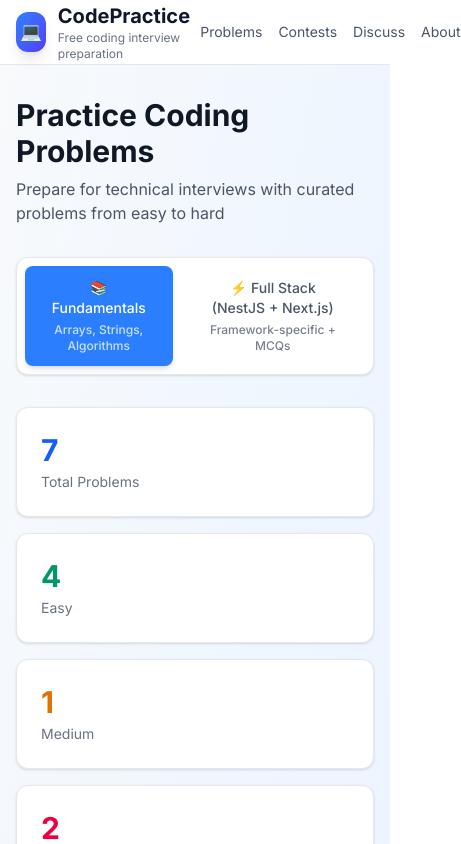
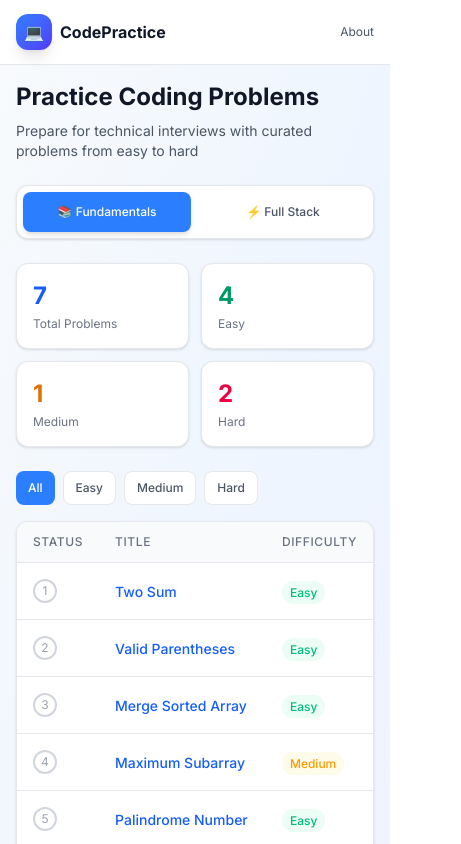
Before and after one commit to dehyabi/coding-practice-app, a Next.js app: page / in a window 390 px wide. Shown: the top 844 px of the page, 461 px wide, since content can reach past the window. Built offline with nearby package versions, Linux system fonts and the light colour scheme.

Commit message:
feat: Make fully responsive for mobile devices

```diff
--- a/src/app/page.tsx
+++ b/src/app/page.tsx
@@ -29,28 +29,20 @@ export default function Home() {
       <header className="bg-white border-b border-gray-200 sticky top-0 z-10">
         <div className="max-w-7xl mx-auto px-4 sm:px-6 lg:px-8">
           <div className="flex items-center justify-between h-16">
-            <div className="flex items-center gap-3">
-              <div className="w-10 h-10 rounded-xl bg-gradient-to-br from-blue-500 to-indigo-600 flex items-center justify-center text-white font-bold text-lg shadow-lg">
+            <Link href="/" className="flex items-center gap-2 sm:gap-3 group">
+              <div className="w-9 h-9 sm:w-10 sm:h-10 rounded-xl bg-gradient-to-br from-blue-500 to-indigo-600 flex items-center justify-center text-white font-bold text-base sm:text-lg shadow-lg">
                 💻
               </div>
               <div>
-                <h1 className="text-xl font-bold text-gray-900">CodePractice</h1>
-                <p className="text-xs text-gray-500">Free coding interview preparation</p>
+                <h1 className="text-base sm:text-xl font-bold text-gray-900">CodePractice</h1>
+                <p className="text-xs text-gray-500 hidden sm:block">Free coding interview preparation</p>
               </div>
-            </div>
-            <nav className="flex items-center gap-4">
-              <a href="#" className="text-sm text-gray-600 hover:text-gray-900">
-                Problems
-              </a>
-              <a href="#" className="text-sm text-gray-600 hover:text-gray-900">
-                Contests
-              </a>
-              <a href="#" className="text-sm text-gray-600 hover:text-gray-900">
-                Discuss
-              </a>
+            </Link>
+            <nav className="flex items-center gap-2 sm:gap-4">
               <Link
                 href="/about"
-                className="text-sm text-gray-600 hover:text-gray-900">
+                className="text-xs sm:text-sm text-gray-600 hover:text-gray-900"
+              >
                 About
               </Link>
             </nav>
@@ -59,106 +51,105 @@ export default function Home() {
       </header>
 
       {/* Main Content */}
-      <main className="max-w-7xl mx-auto px-4 sm:px-6 lg:px-8 py-8">
+      <main className="max-w-7xl mx-auto px-4 sm:px-6 lg:px-8 py-4 sm:py-8">
         {/* Hero Section */}
-        <div className="mb-8">
-          <h2 className="text-3xl font-bold text-gray-900 mb-2">
+        <div className="mb-6 sm:mb-8">
+          <h2 className="text-2xl sm:text-3xl lg:text-4xl font-bold text-gray-900 mb-2">
             Practice Coding Problems
           </h2>
-          <p className="text-gray-600">
+          <p className="text-sm sm:text-base text-gray-600">
             Prepare for technical interviews with curated problems from easy to hard
           </p>
         </div>
 
-        {/* Mode Selector */}
-        <div className="mb-8">
-          <div className="flex gap-2 bg-white p-2 rounded-xl shadow-sm border border-gray-200 inline-flex">
+        {/* Mode Selector - Full width on mobile */}
+        <div className="mb-6 sm:mb-8">
+          <div className="flex gap-2 bg-white p-1.5 sm:p-2 rounded-xl shadow-sm border border-gray-200 w-full sm:w-auto">
             <button
               onClick={() => setMode('fundamentals')}
-              className={`px-6 py-3 rounded-lg text-sm font-medium transition-all ${
+              className={`flex-1 sm:flex-none px-3 sm:px-6 py-3 sm:py-3 rounded-lg text-xs sm:text-sm font-medium transition-all ${
                 mode === 'fundamentals'
                   ? 'bg-blue-500 text-white shadow-md'
                   : 'text-gray-600 hover:bg-gray-100'
               }`}
             >
               📚 Fundamentals
-              <span className="block text-xs opacity-75 mt-1">Arrays, Strings, Algorithms</span>
             </button>
             <button
               onClick={() => setMode('fullstack')}
-              className={`px-6 py-3 rounded-lg text-sm font-medium transition-all ${
+              className={`flex-1 sm:flex-none px-3 sm:px-6 py-3 sm:py-3 rounded-lg text-xs sm:text-sm font-medium transition-all ${
                 mode === 'fullstack'
                   ? 'bg-gradient-to-r from-blue-500 to-indigo-600 text-white shadow-md'
                   : 'text-gray-600 hover:bg-gray-100'
               }`}
             >
-              ⚡ Full Stack (NestJS + Next.js)
-              <span className="block text-xs opacity-75 mt-1">Framework-specific + MCQs</span>
+              ⚡ Full Stack
             </button>
           </div>
         </div>
 
-        {/* Stats */}
-        <div className="grid grid-cols-1 md:grid-cols-4 gap-4 mb-8">
-          <div className="bg-white rounded-xl p-6 shadow-sm border border-gray-200">
-            <div className="text-3xl font-bold text-blue-600">{currentProblems.length}</div>
-            <div className="text-sm text-gray-500 mt-1">Total Problems</div>
+        {/* Stats - 2 columns on mobile, 4 on desktop */}
+        <div className="grid grid-cols-2 lg:grid-cols-4 gap-3 sm:gap-4 mb-6 sm:mb-8">
+          <div className="bg-white rounded-xl p-4 sm:p-6 shadow-sm border border-gray-200">
+            <div className="text-2xl sm:text-3xl font-bold text-blue-600">{currentProblems.length}</div>
+            <div className="text-xs sm:text-sm text-gray-500 mt-1">Total Problems</div>
           </div>
-          <div className="bg-white rounded-xl p-6 shadow-sm border border-gray-200">
-            <div className="text-3xl font-bold text-emerald-600">
+          <div className="bg-white rounded-xl p-4 sm:p-6 shadow-sm border border-gray-200">
+            <div className="text-2xl sm:text-3xl font-bold text-emerald-600">
               {currentProblems.filter((p) => p.difficulty === 'Easy').length}
             </div>
-            <div className="text-sm text-gray-500 mt-1">Easy</div>
+            <div className="text-xs sm:text-sm text-gray-500 mt-1">Easy</div>
           </div>
-          <div className="bg-white rounded-xl p-6 shadow-sm border border-gray-200">
-            <div className="text-3xl font-bold text-amber-600">
+          <div className="bg-white rounded-xl p-4 sm:p-6 shadow-sm border border-gray-200">
+            <div className="text-2xl sm:text-3xl font-bold text-amber-600">
               {currentProblems.filter((p) => p.difficulty === 'Medium').length}
             </div>
-            <div className="text-sm text-gray-500 mt-1">Medium</div>
+            <div className="text-xs sm:text-sm text-gray-500 mt-1">Medium</div>
           </div>
-          <div className="bg-white rounded-xl p-6 shadow-sm border border-gray-200">
-            <div className="text-3xl font-bold text-rose-600">
+          <div className="bg-white rounded-xl p-4 sm:p-6 shadow-sm border border-gray-200">
+            <div className="text-2xl sm:text-3xl font-bold text-rose-600">
               {currentProblems.filter((p) => p.difficulty === 'Hard').length}
             </div>
-            <div className="text-sm text-gray-500 mt-1">Hard</div>
+            <div className="text-xs sm:text-sm text-gray-500 mt-1">Hard</div>
           </div>
         </div>
 
+        {/* Full Stack Mode Info */}
         {mode === 'fullstack' && (
-          <div className="mb-8 bg-gradient-to-r from-blue-50 to-indigo-50 border border-blue-200 rounded-xl p-6">
-            <h3 className="text-lg font-bold text-gray-900 mb-2">🎯 Full Stack Practice Mode</h3>
-            <p className="text-gray-700 mb-4">
+          <div className="mb-6 sm:mb-8 bg-gradient-to-r from-blue-50 to-indigo-50 border border-blue-200 rounded-xl p-4 sm:p-6">
+            <h3 className="text-base sm:text-lg font-bold text-gray-900 mb-2">🎯 Full Stack Practice Mode</h3>
+            <p className="text-sm sm:text-base text-gray-700 mb-4">
               This mode includes NestJS backend problems, Next.js frontend challenges, and full-stack integration tasks.
               Also includes {mcqQuestions.length} multiple-choice questions for interview prep!
             </p>
-            <div className="grid grid-cols-1 md:grid-cols-3 gap-4">
-              <div className="bg-white rounded-lg p-4 border border-blue-100">
-                <div className="text-2xl mb-2">🔧</div>
-                <div className="font-semibold text-gray-800">NestJS</div>
-                <div className="text-sm text-gray-600">Controllers, Services, Guards, JWT</div>
+            <div className="grid grid-cols-1 sm:grid-cols-3 gap-3 sm:gap-4">
+              <div className="bg-white rounded-lg p-3 sm:p-4 border border-blue-100">
+                <div className="text-xl sm:text-2xl mb-2">🔧</div>
+                <div className="font-semibold text-gray-800 text-sm sm:text-base">NestJS</div>
+                <div className="text-xs text-gray-600">Controllers, Services, Guards, JWT</div>
               </div>
-              <div className="bg-white rounded-lg p-4 border border-indigo-100">
-                <div className="text-2xl mb-2">⚛️</div>
-                <div className="font-semibold text-gray-800">Next.js</div>
-                <div className="text-sm text-gray-600">App Router, Server Components, Data Fetching</div>
+              <div className="bg-white rounded-lg p-3 sm:p-4 border border-indigo-100">
+                <div className="text-xl sm:text-2xl mb-2">⚛️</div>
+                <div className="font-semibold text-gray-800 text-sm sm:text-base">Next.js</div>
+                <div className="text-xs text-gray-600">App Router, Server Components, Data Fetching</div>
               </div>
-              <div className="bg-white rounded-lg p-4 border border-purple-100">
-                <div className="text-2xl mb-2">📝</div>
-                <div className="font-semibold text-gray-800">MCQs</div>
-                <div className="text-sm text-gray-600">{mcqQuestions.length} practice questions</div>
+              <div className="bg-white rounded-lg p-3 sm:p-4 border border-purple-100">
+                <div className="text-xl sm:text-2xl mb-2">📝</div>
+                <div className="font-semibold text-gray-800 text-sm sm:text-base">MCQs</div>
+                <div className="text-xs text-gray-600">{mcqQuestions.length} practice questions</div>
               </div>
             </div>
           </div>
         )}
 
-        {/* Filter */}
-        <div className="mb-6">
-          <div className="flex gap-2">
+        {/* Filter - Wrap on mobile */}
+        <div className="mb-4 sm:mb-6">
+          <div className="flex flex-wrap gap-2">
             {['All', 'Easy', 'Medium', 'Hard'].map((difficulty) => (
               <button
                 key={difficulty}
                 onClick={() => setFilter(difficulty)}
-                className={`px-4 py-2 rounded-lg text-sm font-medium transition-colors ${
+                className={`px-3 sm:px-4 py-2 rounded-lg text-xs sm:text-sm font-medium transition-colors ${
                   filter === difficulty
                     ? 'bg-blue-500 text-white'
                     : 'bg-white text-gray-600 hover:bg-gray-100 border border-gray-200'
@@ -175,10 +166,10 @@ export default function Home() {
 
         {/* MCQ Section for Full Stack Mode */}
         {mode === 'fullstack' && (
-          <div className="mt-12">
-            <h3 className="text-2xl font-bold text-gray-900 mb-6">📝 Multiple Choice Practice</h3>
-            <div className="bg-white rounded-xl shadow-sm border border-gray-200 p-6">
-              <p className="text-gray-600 mb-4">
+          <div className="mt-8 sm:mt-12">
+            <h3 className="text-xl sm:text-2xl font-bold text-gray-900 mb-6">📝 Multiple Choice Practice</h3>
+            <div className="bg-white rounded-xl shadow-sm border border-gray-200 p-4 sm:p-6">
+              <p className="text-sm sm:text-base text-gray-600 mb-4">
                 Test your knowledge with {mcqQuestions.length} questions covering JavaScript, TypeScript, NestJS, Next.js, and API design.
               </p>
               <div className="space-y-4">
@@ -199,29 +190,29 @@ export default function Home() {
               <p>Free coding practice platform for technical interview preparation</p>
               <p className="mt-1">
                 Built with Next.js, TypeScript & Tailwind CSS by{' '}
-                <a
+                <Link
                   href="/about"
                   className="text-blue-600 hover:underline font-medium"
                 >
                   Dehya Qalbi
-                </a>
+                </Link>
               </p>
             </div>
-            <div className="flex items-center gap-4">
+            <div className="flex items-center gap-3 sm:gap-4">
               <a
                 href="https://github.com/dehyabi/coding-practice-app"
                 target="_blank"
                 rel="noopener noreferrer"
-                className="text-sm text-gray-600 hover:text-gray-900 flex items-center gap-1"
+                className="text-xs sm:text-sm text-gray-600 hover:text-gray-900 flex items-center gap-1"
               >
                 ⭐ Star on GitHub
               </a>
-              <a
+              <Link
                 href="/about"
-                className="text-sm text-gray-600 hover:text-gray-900"
+                className="text-xs sm:text-sm text-gray-600 hover:text-gray-900"
               >
                 About
-              </a>
+              </Link>
             </div>
           </div>
         </div>
@@ -241,8 +232,8 @@ function MCQCard({ question }: { question: typeof mcqQuestions[0] }) {
 
   return (
     <div className="border border-gray-200 rounded-lg p-4 hover:shadow-md transition-shadow">
-      <p className="font-medium text-gray-900 mb-4">{question.question}</p>
-      <div className="grid grid-cols-1 md:grid-cols-2 gap-2 mb-4">
+      <p className="font-medium text-gray-900 mb-4 text-sm sm:text-base">{question.question}</p>
+      <div className="grid grid-cols-1 sm:grid-cols-2 gap-2 mb-4">
         {question.options.map((option, idx) => {
           const isSelected = selectedAnswer === idx;
           const isCorrect = idx === question.correct;
--- a/src/app/problems/[id]/page.tsx
+++ b/src/app/problems/[id]/page.tsx
@@ -69,18 +69,18 @@ export default function ProblemPage() {
       <header className="bg-white border-b border-gray-200 sticky top-0 z-10">
         <div className="max-w-[1600px] mx-auto px-4 sm:px-6 lg:px-8">
           <div className="flex items-center justify-between h-14">
-            <div className="flex items-center gap-4">
+            <div className="flex items-center gap-2 sm:gap-4 overflow-x-auto">
               <Link
                 href="/"
-                className="text-gray-600 hover:text-gray-900 flex items-center gap-2"
+                className="text-gray-600 hover:text-gray-900 flex items-center gap-1 sm:gap-2 whitespace-nowrap"
               >
                 <span>←</span>
-                <span className="text-sm font-medium">Back</span>
+                <span className="text-xs sm:text-sm font-medium">Back</span>
               </Link>
-              <div className="h-6 w-px bg-gray-200" />
-              <h1 className="text-lg font-semibold text-gray-900">{problem.title}</h1>
+              <div className="h-6 w-px bg-gray-200 hidden sm:block" />
+              <h1 className="text-sm sm:text-lg font-semibold text-gray-900 whitespace-nowrap">{problem.title}</h1>
               <span
-                className={`px-3 py-1 rounded-full text-xs font-medium ${
+                className={`px-2 sm:px-3 py-1 rounded-full text-xs font-medium whitespace-nowrap ${
                   problem.difficulty === 'Easy'
                     ? 'bg-emerald-100 text-emerald-700'
                     : problem.difficulty === 'Medium'
@@ -95,16 +95,16 @@ export default function ProblemPage() {
         </div>
       </header>
 
-      {/* Main Content - Split View */}
+      {/* Main Content - Stack on mobile, split on desktop */}
       <div className="max-w-[1600px] mx-auto">
-        <div className="grid grid-cols-2 gap-0" style={{ height: 'calc(100vh - 56px)' }}>
+        <div className="flex flex-col lg:grid lg:grid-cols-2 gap-0" style={{ minHeight: 'calc(100vh - 56px)' }}>
           {/* Left Panel - Problem Description */}
           <div className="border-r border-gray-200 overflow-y-auto bg-white">
-            <div className="p-6">
+            <div className="p-4 sm:p-6">
               <div className="prose prose-sm max-w-none">
-                <h2 className="text-xl font-bold text-gray-900 mb-4">Description</h2>
+                <h2 className="text-lg sm:text-xl font-bold text-gray-900 mb-4">Description</h2>
                 <div
-                  className="text-gray-700 whitespace-pre-line leading-relaxed"
+                  className="text-gray-700 whitespace-pre-line leading-relaxed text-sm sm:text-base"
                   dangerouslySetInnerHTML={{
                     __html: problem.description
                       .replace(/`([^`]+)`/g, '<code class="bg-gray-100 px-1.5 py-0.5 rounded text-sm">$1</code>')
@@ -112,19 +112,19 @@ export default function ProblemPage() {
                   }}
                 />
 
-                <h3 className="text-lg font-bold text-gray-900 mt-8 mb-3">Examples</h3>
-                <div className="space-y-4">
+                <h3 className="text-base sm:text-lg font-bold text-gray-900 mt-6 sm:mt-8 mb-3">Examples</h3>
+                <div className="space-y-3 sm:space-y-4">
                   {problem.examples.map((example, index) => (
-                    <div key={index} className="bg-gray-50 rounded-lg p-4 border border-gray-200">
-                      <div className="font-medium text-gray-700 mb-2">Example {index + 1}:</div>
-                      <div className="space-y-2 text-sm">
+                    <div key={index} className="bg-gray-50 rounded-lg p-3 sm:p-4 border border-gray-200">
+                      <div className="font-medium text-gray-700 mb-2 text-sm sm:text-base">Example {index + 1}:</div>
+                      <div className="space-y-2 text-xs sm:text-sm">
                         <div>
                           <span className="text-gray-500">Input:</span>{' '}
-                          <code className="bg-white px-2 py-1 rounded">{example.input}</code>
+                          <code className="bg-white px-2 py-1 rounded block mt-1 overflow-x-auto">{example.input}</code>
                         </div>
                         <div>
                           <span className="text-gray-500">Output:</span>{' '}
-                          <code className="bg-white px-2 py-1 rounded">{example.output}</code>
+                          <code className="bg-white px-2 py-1 rounded block mt-1 overflow-x-auto">{example.output}</code>
                         </div>
                         {example.explanation && (
                           <div>
@@ -137,8 +137,8 @@ export default function ProblemPage() {
                   ))}
                 </div>
 
-                <h3 className="text-lg font-bold text-gray-900 mt-8 mb-3">Constraints</h3>
-                <ul className="list-disc list-inside space-y-1 text-gray-700">
+                <h3 className="text-base sm:text-lg font-bold text-gray-900 mt-6 sm:mt-8 mb-3">Constraints</h3>
+                <ul className="list-disc list-inside space-y-1 text-gray-700 text-sm sm:text-base">
                   {problem.constraints.map((constraint, index) => (
                     <li key={index}>{constraint}</li>
                   ))}
@@ -148,7 +148,7 @@ export default function ProblemPage() {
                   {problem.tags.map((tag) => (
                     <span
                       key={tag}
-                      className="px-3 py-1 bg-blue-50 text-blue-700 rounded-full text-sm"
+                      className="px-3 py-1 bg-blue-50 text-blue-700 rounded-full text-xs sm:text-sm"
                     >
                       {tag}
                     </span>
@@ -159,9 +159,9 @@ export default function ProblemPage() {
           </div>
 
           {/* Right Panel - Code Editor & Console */}
-          <div className="flex flex-col" style={{ height: 'calc(100vh - 56px)' }}>
+          <div className="flex flex-col" style={{ minHeight: 'calc(100vh - 56px)' }}>
             {/* Code Editor - Top 60% */}
-            <div className="flex-1 p-4 border-b border-gray-200 overflow-hidden" style={{ flex: '0 0 60%' }}>
+            <div className="flex-1 p-3 sm:p-4 border-b border-gray-200 overflow-hidden" style={{ flex: '0 0 55%' }}>
               <CodeEditor
                 starterCode={problem.starterCode}
                 onCodeChange={setCode}
@@ -170,11 +170,11 @@ export default function ProblemPage() {
               />
             </div>
 
-            {/* Console Output - Bottom 40% */}
-            <div className="flex-1 overflow-hidden bg-white" style={{ flex: '0 0 40%' }}>
+            {/* Console Output - Bottom 45% */}
+            <div className="flex-1 overflow-hidden bg-white" style={{ flex: '0 0 45%' }}>
               <div className="h-full border-t-4 border-gray-200">
-                <div className="px-4 py-2 bg-gray-50 border-b border-gray-200 flex items-center justify-between">
-                  <h3 className="text-sm font-semibold text-gray-700">Console</h3>
+                <div className="px-3 sm:px-4 py-2 bg-gray-50 border-b border-gray-200 flex items-center justify-between">
+                  <h3 className="text-xs sm:text-sm font-semibold text-gray-700">Console</h3>
                   <span className="text-xs text-gray-500">Test Results</span>
                 </div>
                 <ConsoleOutput result={result} isRunning={isRunning} />
--- a/src/components/ProblemList.tsx
+++ b/src/components/ProblemList.tsx
@@ -23,19 +23,20 @@ export default function ProblemList({ problems }: ProblemListProps) {
 
   return (
     <div className="bg-white rounded-xl shadow-sm border border-gray-200 overflow-hidden">
+      <div className="overflow-x-auto">
         <table className="min-w-full divide-y divide-gray-200">
           <thead className="bg-gray-50">
             <tr>
-            <th className="px-6 py-3 text-left text-xs font-medium text-gray-500 uppercase tracking-wider">
+              <th className="px-4 sm:px-6 py-3 text-left text-xs font-medium text-gray-500 uppercase tracking-wider">
                 Status
               </th>
-            <th className="px-6 py-3 text-left text-xs font-medium text-gray-500 uppercase tracking-wider">
+              <th className="px-4 sm:px-6 py-3 text-left text-xs font-medium text-gray-500 uppercase tracking-wider">
                 Title
               </th>
-            <th className="px-6 py-3 text-left text-xs font-medium text-gray-500 uppercase tracking-wider">
+              <th className="px-4 sm:px-6 py-3 text-left text-xs font-medium text-gray-500 uppercase tracking-wider">
                 Difficulty
               </th>
-            <th className="px-6 py-3 text-left text-xs font-medium text-gray-500 uppercase tracking-wider">
+              <th className="px-4 sm:px-6 py-3 text-left text-xs font-medium text-gray-500 uppercase tracking-wider hidden sm:table-cell">
                 Tags
               </th>
             </tr>
@@ -43,29 +44,29 @@ export default function ProblemList({ problems }: ProblemListProps) {
           <tbody className="bg-white divide-y divide-gray-200">
             {problems.map((problem, index) => (
               <tr key={problem.id} className="hover:bg-gray-50 transition-colors">
-              <td className="px-6 py-4 whitespace-nowrap">
+                <td className="px-4 sm:px-6 py-4 whitespace-nowrap">
                   <div className="w-6 h-6 rounded-full border-2 border-gray-300 flex items-center justify-center">
                     <span className="text-xs text-gray-400">{index + 1}</span>
                   </div>
                 </td>
-              <td className="px-6 py-4">
+                <td className="px-4 sm:px-6 py-4">
                   <Link
                     href={`/problems/${problem.id}`}
-                  className="text-blue-600 hover:text-blue-800 font-medium hover:underline"
+                    className="text-blue-600 hover:text-blue-800 font-medium hover:underline text-sm sm:text-base"
                   >
                     {problem.title}
                   </Link>
                 </td>
-              <td className="px-6 py-4 whitespace-nowrap">
+                <td className="px-4 sm:px-6 py-4 whitespace-nowrap">
                   <span
-                  className={`px-3 py-1 rounded-full text-xs font-medium ${getDifficultyColor(
+                    className={`px-2 sm:px-3 py-1 rounded-full text-xs font-medium ${getDifficultyColor(
                       problem.difficulty
                     )}`}
                   >
                     {problem.difficulty}
                   </span>
                 </td>
-              <td className="px-6 py-4">
+                <td className="px-4 sm:px-6 py-4 hidden sm:table-cell">
                   <div className="flex gap-2 flex-wrap">
                     {problem.tags.map((tag) => (
                       <span
@@ -82,5 +83,6 @@ export default function ProblemList({ problems }: ProblemListProps) {
           </tbody>
         </table>
       </div>
+    </div>
   );
 }
```
Lines whose indentation alone changed are shown as unchanged.
